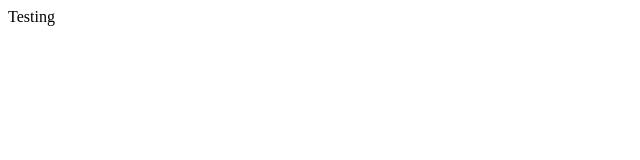
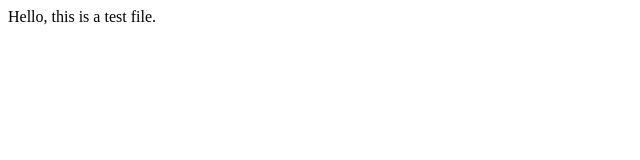
Before and after one commit to ChristopherLowther/CS50W, a plain HTML site: page lecture1/index.html in a window 1280 px wide. Shown: the whole page, without its empty margins (0-640 px from the left). Drawn offline with Linux system fonts and the light colour scheme.

Commit message:
test message changed

```diff
--- a/lecture1/index.html
+++ b/lecture1/index.html
@@ -6,6 +6,6 @@
 	</head>
 
 	<body>
-		Testing
+		Hello, this is a test file.
 	</body>
 </html>
```
